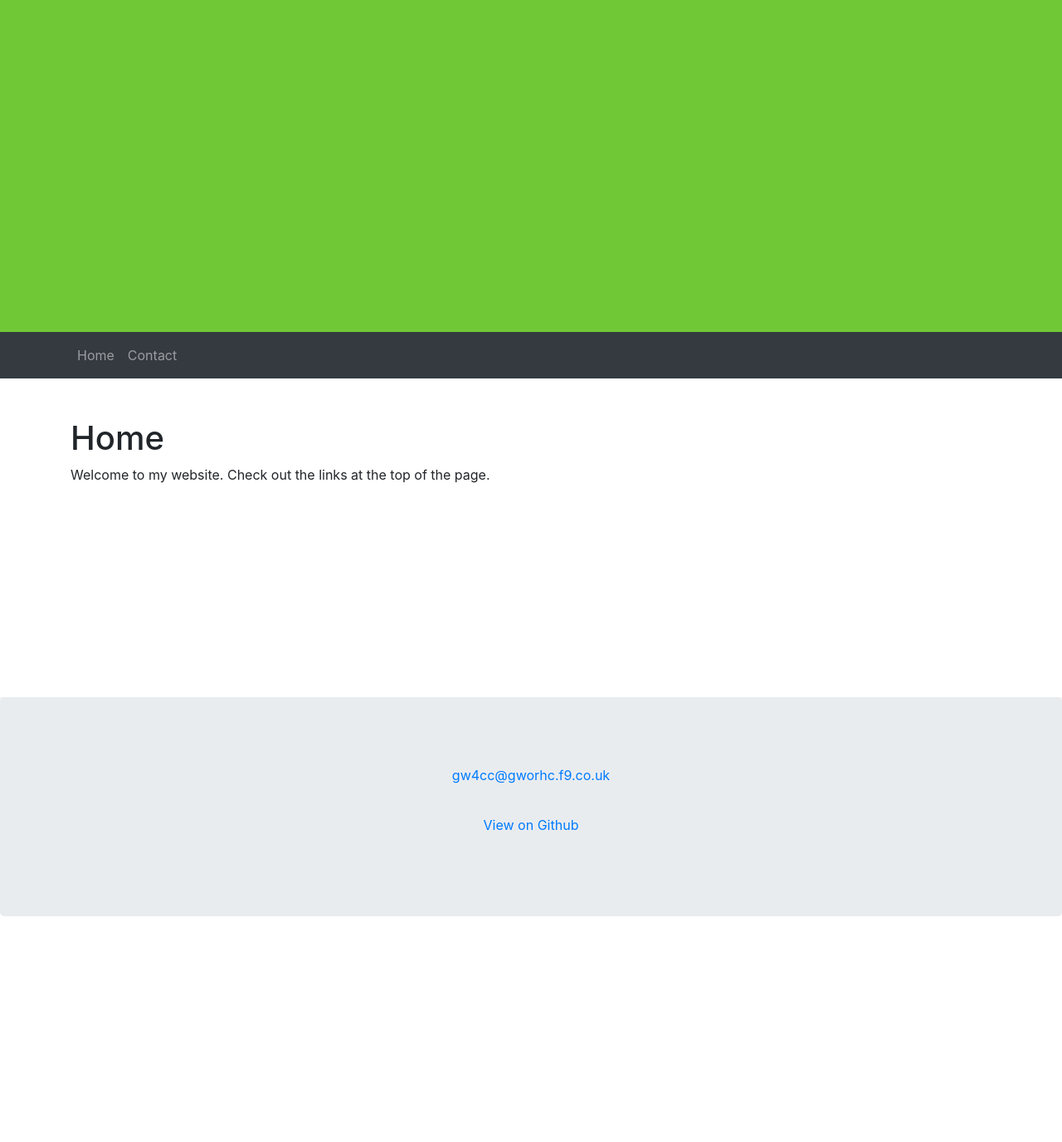
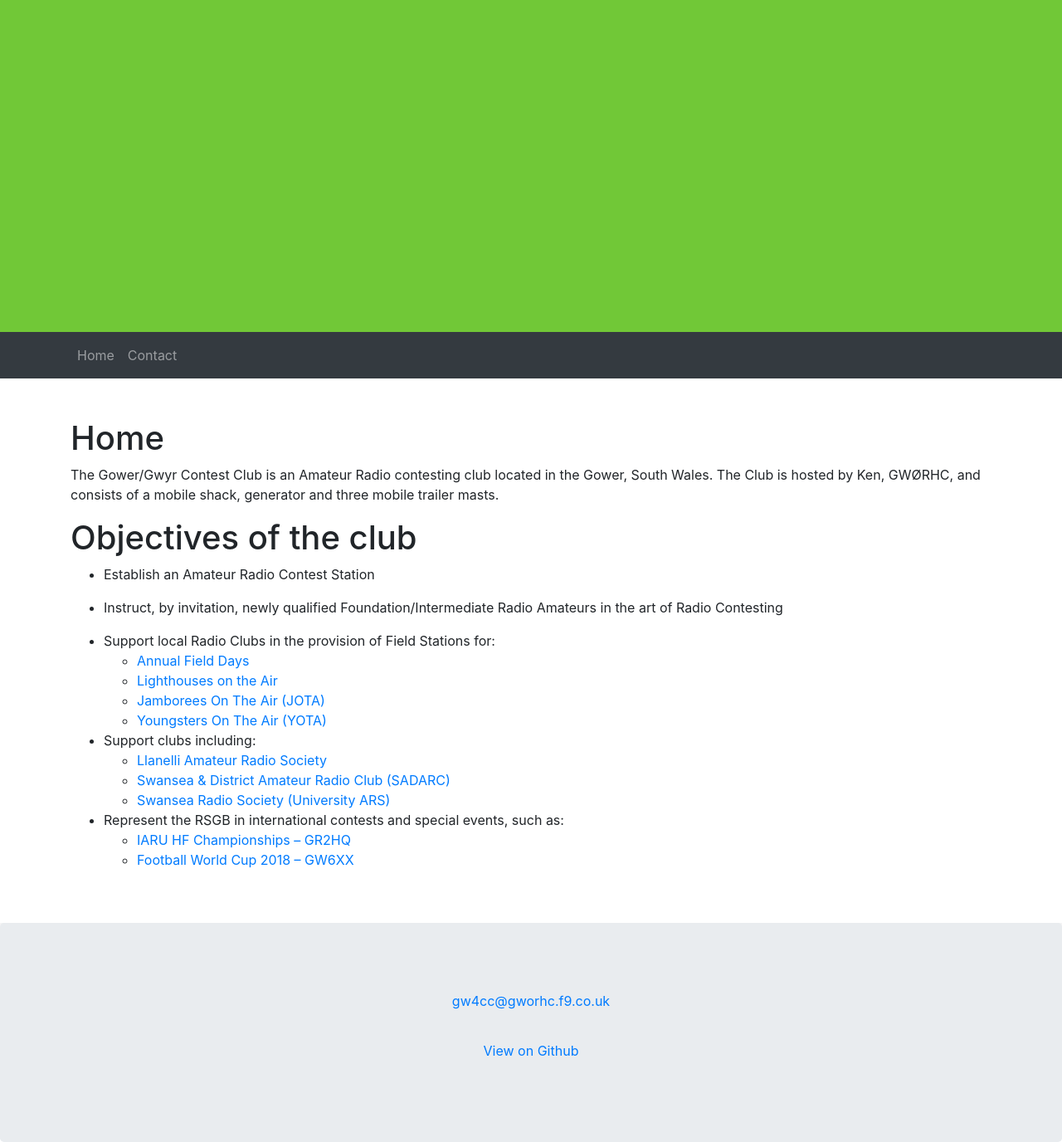
Before and after one commit to pe5er/gw4cc.wales, a Jekyll site: the page built from index.md, in a window 1280 px wide. Shown: the whole page at 83% size. Built offline with Jekyll 4.4.1, drawn with Linux system fonts in a browser that asks for light colours; our own code applies the rules of GitHub Pages for plain Markdown files; before the commit the page ends 1104 px from its top, so only the background shows below that.

Commit message:
Update index.md

```diff
--- a/index.md
+++ b/index.md
@@ -4,4 +4,25 @@ draft: false
 title: Home
 ---
 
-Welcome to my website. Check out the links at the top of the page.
+The Gower/Gwyr Contest Club is an Amateur Radio contesting club located in the Gower, South Wales. The Club is hosted by Ken, GWØRHC, and consists of a mobile shack, generator and three mobile trailer masts.
+
+# Objectives of the club
+
+* Establish an Amateur Radio Contest Station
+
+* Instruct, by invitation, newly qualified Foundation/Intermediate Radio Amateurs in the art of Radio Contesting
+
+* Support local Radio Clubs in the provision of Field Stations for:
+  * [Annual Field Days](https://www.rsgbcc.org/hf/rules/2018/rnfd.shtml)
+  * [Lighthouses on the Air](https://illw.net/)
+  * [Jamborees On The Air (JOTA)](https://www.jotajoti.info/)
+  * [Youngsters On The Air (YOTA)](https://events.ham-yota.com/)
+
+* Support clubs including:
+  * [Llanelli Amateur Radio Society](https://www.facebook.com/LlanelliAmateurRadioSociety/)
+  * [Swansea & District Amateur Radio Club (SADARC)](http://gw4cc.wales/www.sadarc.com)
+  * [Swansea Radio Society (University ARS)](http://gw4cc.wales/gw3uws.uk)
+
+* Represent the RSGB in international contests and special events, such as:
+  * [IARU HF Championships – GR2HQ](http://www.arrl.org/iaru-hf-championship)
+  * [Football World Cup 2018 – GW6XX](https://dx-world.net/football-world-cup-2018/)
```
